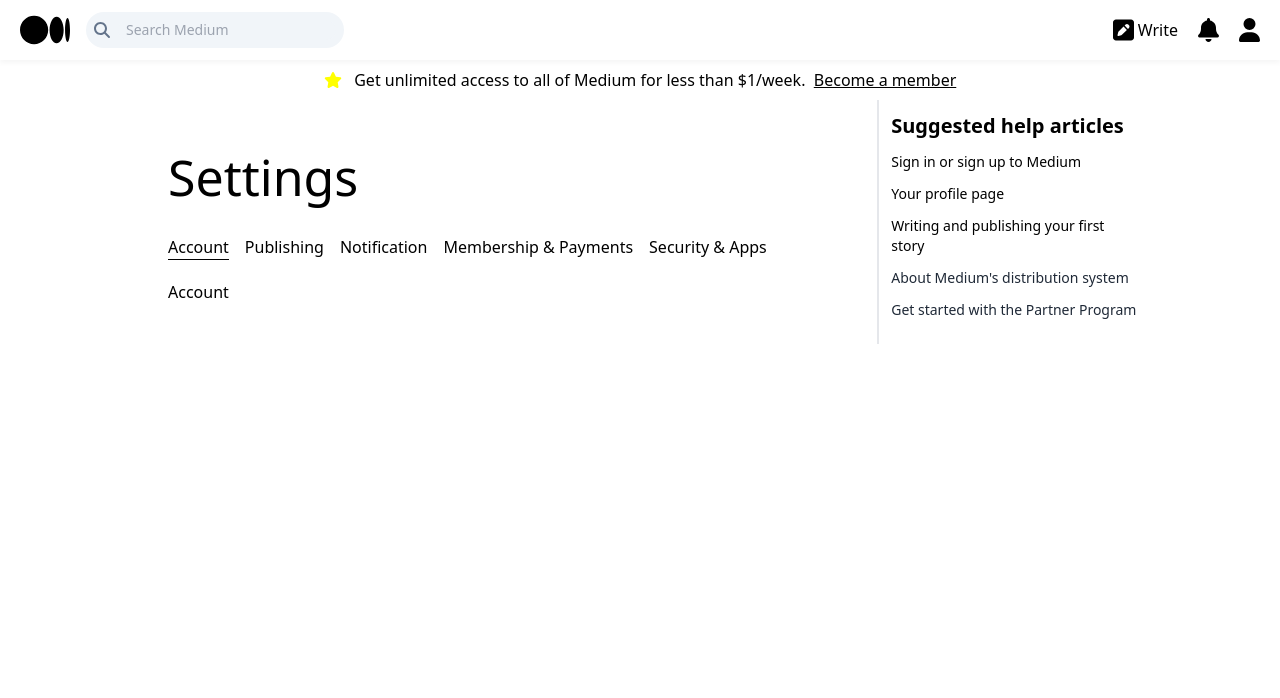
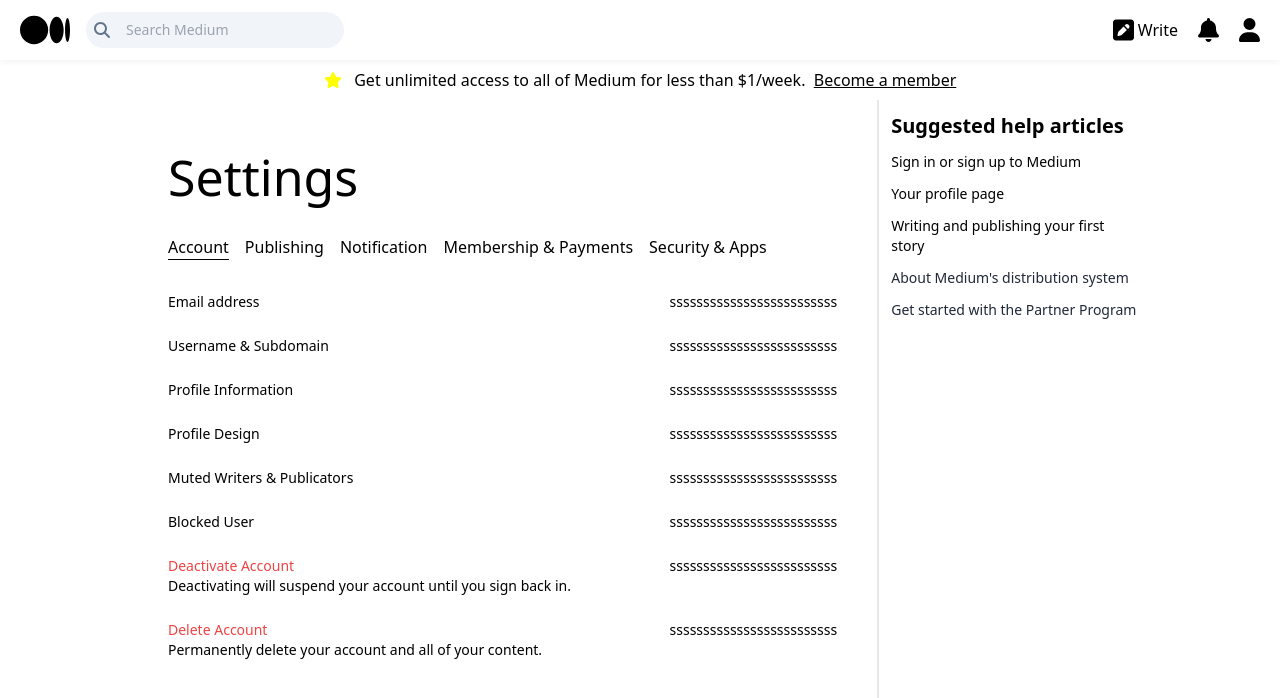
Before and after one commit to viveknimbolkar/medium-clone, a Next.js app: page /me/settings/account in a window 1280 px wide. Shown: the top 698 px of the page. Built offline with nearby package versions, Linux system fonts and the light colour scheme.

Commit message:
add profile models

```diff
--- a/components/header/PublicHeader.js
+++ b/components/header/PublicHeader.js
@@ -42,7 +42,7 @@
                 <li className='cursor-pointer' onClick={() => setOpen(true)}>Sign In</li>
                 <li><button className='bg-black text-white p-2 px-4 text-xs rounded-full border-none hover:bg-slate-800'>Get Started</button></li>
             </ul>
-            <Modal isOpened={open} onClose={() => setOpen(!open)}>
+            <Modal isLoginWindow={true} isBackgroundBlur={true} isOpened={open} onClose={() => setOpen(!open)}>
                 <div className='bg-white w-1/2 h-screen'>
                     <div className='flex justify-end pr-5 pt-5'>
                         <FontAwesomeIcon icon={faClose} onClick={() => setOpen(!open)} className='fa-xl p-1 cursor-pointer  hover:text-black text-slate-400 duration-50' />
--- a/components/modal.js
+++ b/components/modal.js
@@ -1,14 +1,20 @@
-import { faClose } from '@fortawesome/free-solid-svg-icons'
+import { faTimes } from '@fortawesome/free-solid-svg-icons'
 import { FontAwesomeIcon } from '@fortawesome/react-fontawesome'
 import React from 'react'
 
-function Modal({ children, isOpened = false, onClose }) {
+function Modal({ children, isOpened = false, isLoginWindow = false, header, onClose, modalBody }) {
     if (!isOpened) {
         return null
     }
     return <>
-        <div className='fixed backdrop-blur-sm inset-0 flex flex-col items-center justify-center bg-opacity-25 bg-black'>
-            {children}
+        <div className={`fixed ${isLoginWindow ? 'backdrop-blur-sm' : ''} inset-0 flex flex-col items-center justify-center bg-opacity-25 bg-black`}>
+            {isLoginWindow ? children : <> <div className='bg-white p-8 w-[500px]'>
+                <div className='flex items-center justify-between'>
+                    <h1 className='font-bold text-xl'>{header}</h1>
+                    <FontAwesomeIcon onClick={onClose} icon={faTimes} size='xl' className='hover:text-black duration-100 cursor-pointer' color='#808080' />
+                </div>
+                {modalBody}
+            </div></>}
         </div></>
 }
 
--- a/components/settings/Account.js
+++ b/components/settings/Account.js
@@ -1,8 +1,134 @@
-import React from 'react'
+import React, { useState } from 'react'
+import Modal from '../modal';
+import { FontAwesomeIcon } from '@fortawesome/react-fontawesome';
+import { faTimes } from '@fortawesome/free-solid-svg-icons';
+
+function EmailModalBody({ onClose }) {
+
+  const [emailUpdate, setEmailUpdate] = useState('');
+  return <>
+    <input value={emailUpdate} onChange={e => setEmailUpdate(e.target.value)} type='email' className='mt-5 focus:outline-none border-b border-black w-full' />
+    <p className='text-xs mt-1 text-gray-500'>You can sign into Medium with this email address.</p>
+    <div className='mt-5 text-end'>
+      <button onClick={onClose} className='border-2 px-3 py-2 w-24 rounded-full mr-4'>Cancel</button>
+      <button className='border-2 px-3 py-2 w-24 rounded-full text-white bg-green-400 hover:bg-green-500 duration-100 border-green-400 hover:border-green-500'>Save</button>
+    </div></>
+}
+
+function UsernameModalBody({onClose}) {
+  const [emailUpdate, setEmailUpdate] = useState('');
+  return <>
+    <input value={emailUpdate} onChange={e => setEmailUpdate(e.target.value)} type='email' className='mt-5 focus:outline-none border-b border-black w-full' />
+    <div className='flex justify-between text-xs mt-1 text-gray-500'>
+      <p>medium.com/@{emailUpdate}</p>
+      <span>123/250</span>
+    </div>
+    <div className='flex justify-between text-xs my-4'>
+      <div>
+        <h1 className='text-black text-lg'>Enable Medium URL</h1>
+        <p className=' text-gray-500'>Redirect medium.com/@username to username.medium.com. Note: a new profile page on a subdomain may take longer to rank in Google search.</p>
+      </div>
+      <input type='checkbox' />
+    </div>
+    <div className='mt-5 text-end'>
+      <button onClick={onClose} className='border-2 px-3 py-2 w-24 rounded-full mr-4'>Cancel</button>
+      <button className='border-2 px-3 py-2 w-24 rounded-full text-white bg-green-400 hover:bg-green-500 duration-100 border-green-400 hover:border-green-500'>Save</button>
+    </div>
+  </>
+}
+function ProfileInfoModalBody() {
+  return <></>
+}
+function ProfileDesignModalBody() {
+  return <></>
+}
+function MutedWriterModalBody() {
+  return <></>
+}
+function BlockedUserModalBody() {
+  return <></>
+}
+function DeactivateAccountModalBody() {
+  return <></>
+}
+function DeleteAccountModalBody() {
+  return <></>
+}
 
 function Account() {
+  const [activeModal, setActiveModal] = useState('');
+  const [isModalOpen, setIsModalOpen] = useState(false);
+
   return (
-    <div>Account</div>
+    <div className='text-sm'>
+      <div onClick={(e) => { setActiveModal('email'); setIsModalOpen(!isModalOpen); }} className='py-3 cursor-pointer flex justify-between'>
+        <h5 className=''>Email address</h5>
+        <span className='cursor-pointer'>sssssssssssssssssssssssss</span>
+      </div>
+      <div onClick={(e) => { setActiveModal('username'); setIsModalOpen(!isModalOpen); }} className='cursor-pointer py-3 flex justify-between'>
+        <h5>Username & Subdomain</h5>
+        <span>sssssssssssssssssssssssss</span>
+      </div>
+      <div onClick={(e) => { setActiveModal('profile-info'); setIsModalOpen(!isModalOpen); }} className='cursor-pointer py-3 flex justify-between'>
+        <h5>Profile Information</h5>
+        <span>sssssssssssssssssssssssss</span>
+      </div>
+      <div onClick={(e) => { setActiveModal('profile-design'); setIsModalOpen(!isModalOpen);; }} className='cursor-pointer py-3 flex justify-between'>
+        <h5>Profile Design</h5>
+        <span>sssssssssssssssssssssssss</span>
+      </div>
+      <div onClick={(e) => { setActiveModal('muted-writer'); setIsModalOpen(!isModalOpen); }} className='cursor-pointer py-3 flex justify-between'>
+        <h5>Muted Writers & Publicators</h5>
+        <span>sssssssssssssssssssssssss</span>
+      </div>
+      <div onClick={(e) => { setActiveModal('blocked-user'); setIsModalOpen(!isModalOpen); }} className='cursor-pointer py-3 flex justify-between'>
+        <h5>Blocked User</h5>
+        <span>sssssssssssssssssssssssss</span>
+      </div>
+      <div onClick={(e) => { setActiveModal('deactivate-account'); setIsModalOpen(!isModalOpen); }} className='cursor-pointer py-3 flex justify-between'>
+        <div>
+          <h5 className='text-red-500'>Deactivate Account</h5>
+          <span>Deactivating will suspend your account until you sign back in.</span>
+        </div>
+        <span>sssssssssssssssssssssssss</span>
+      </div>
+      <div onClick={(e) => { setActiveModal('delete-account'); setIsModalOpen(!isModalOpen); }} className='cursor-pointer py-3 flex justify-between'>
+        <div>
+          <h5 className='text-red-500'>Delete Account</h5>
+          <span>Permanently delete your account and all of your content.</span>
+        </div>
+        <span>sssssssssssssssssssssssss</span>
+      </div>
+
+      <Modal isOpened={activeModal === 'email'} onClose={() => setActiveModal(!activeModal)} header={'Email address'} modalBody={<EmailModalBody onClose={() => setActiveModal(!activeModal)} />}>
+      </Modal>
+
+      <Modal isOpened={activeModal === 'username'} onClose={() => setActiveModal(!activeModal)} header={'Username and subdomain'} modalBody={<UsernameModalBody onClose={() => setIsModalOpen(!isModalOpen)} />}>
+      </Modal>
+
+      <Modal isOpened={activeModal === 'profile-design'} onClose={() => setActiveModal(!activeModal)} header={'Email address'} modalBody={<EmailModalBody onClose={() => setIsModalOpen(!isModalOpen)} />}>
+      </Modal>
+
+      <Modal isOpened={activeModal === 'delete-account'} onClose={() => setActiveModal(!activeModal)} header={'Email address'} modalBody={<EmailModalBody onClose={() => setIsModalOpen(!isModalOpen)} />}>
+      </Modal>
+
+      <Modal isOpened={activeModal === 'muted-writer'} onClose={() => setActiveModal(!activeModal)} header={'Email address'} modalBody={<EmailModalBody onClose={() => setIsModalOpen(!isModalOpen)} />}>
+      </Modal>
+
+      <Modal isOpened={activeModal === 'deactivate-account'} onClose={() => setActiveModal(!activeModal)} header={'Email address'} modalBody={<EmailModalBody onClose={() => setIsModalOpen(!isModalOpen)} />}>
+      </Modal>
+
+      <Modal isOpened={activeModal === 'blocked-user'} onClose={() => setActiveModal(!activeModal)} header={'Email address'} modalBody={<EmailModalBody onClose={() => setIsModalOpen(!isModalOpen)} />}>
+      </Modal>
+
+      <Modal isOpened={activeModal === 'email'} onClose={() => setActiveModal(!activeModal)} header={'Email address'} modalBody={<EmailModalBody onClose={() => setIsModalOpen(!isModalOpen)} />}>
+      </Modal>
+
+      <Modal isOpened={activeModal === 'email'} onClose={() => setActiveModal(!activeModal)} header={'Email address'} modalBody={<EmailModalBody onClose={() => setIsModalOpen(!isModalOpen)
+
+      } />}>
+      </Modal>
+    </div>
   )
 }
 
--- a/package.json
+++ b/package.json
@@ -23,7 +23,6 @@
     "postcss": "8.4.25",
     "react": "18.2.0",
     "react-dom": "18.2.0",
-    "react-modal": "^3.16.1",
     "sass": "^1.63.6",
     "tailwindcss": "3.3.2"
   }
```
Also changed, not shown: 1 other file (tests, documents, lock files or other folders).
